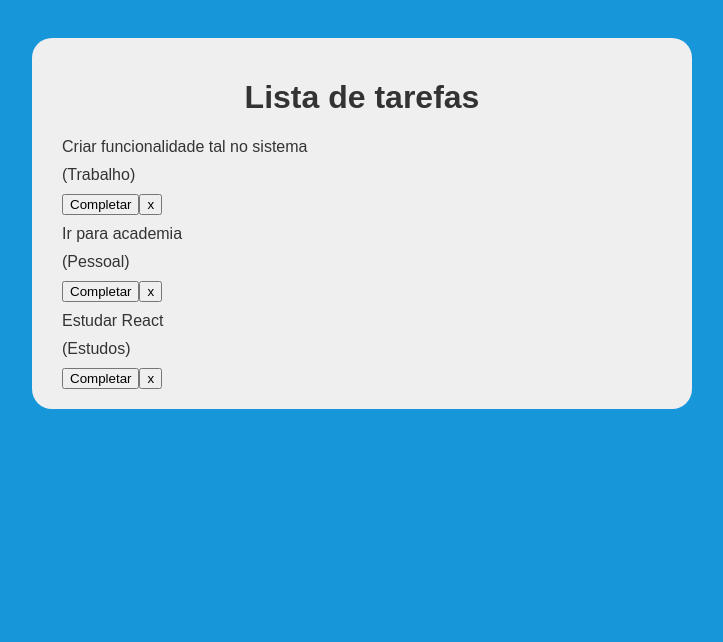
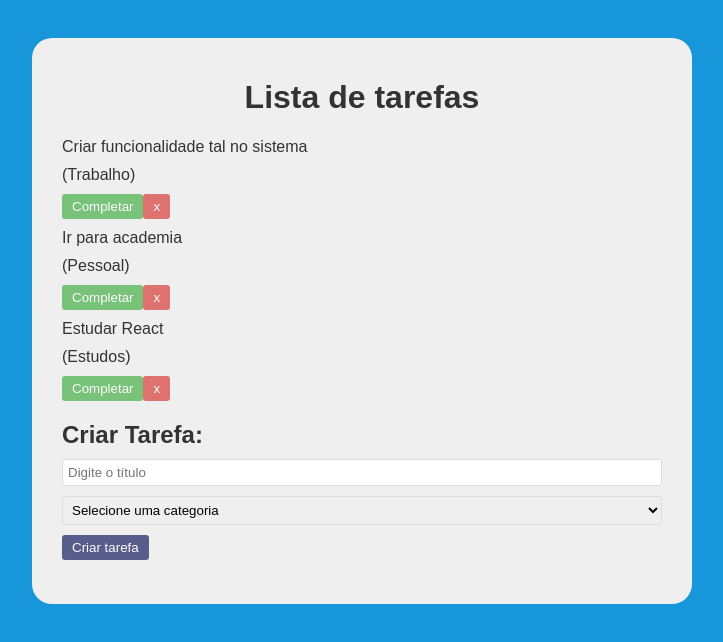
Before and after one commit to aasm-rasta/ToDoListEnhanced, a React (Vite) app: page / in a window 1280 px wide. Shown: the top 642 px of the page, without its empty margins (278-1001 px from the left). Built offline with nearby package versions, Linux system fonts and the light colour scheme.

Commit message:
components

```diff
--- a/src/App.css
+++ b/src/App.css
@@ -25,3 +25,37 @@
 input{
   box-sizing: border-box;
 }
+
+button{
+  background-color: #333974;
+  color: #fff;
+  padding: 5px 10px;
+  border: none;
+  border-radius: 3px;
+  cursor: pointer;
+  opacity: .8;
+  transition: .3s;
+}
+button:hover{
+  opacity: 1;
+}
+
+.complete{
+  background-color: #5cb85c;
+}
+
+.remove{
+  background-color: #d9534f;
+}
+
+.todo-form{
+  padding-bottom: 1.5rem;
+}
+
+input, select{
+  padding: 5px;
+  margin-bottom: 10px;
+  border: 1px solid #DDD;
+  border-radius: 3px;
+  width: 100%;
+}
--- a/src/App.jsx
+++ b/src/App.jsx
@@ -1,5 +1,7 @@
 import { useState } from 'react'
 import './App.css'
+import Todo from './components/Todo'
+import TodoForm from './components/TodoForm'
 
 function App() {
   const [todos, setTodos] = useState([
@@ -27,18 +29,10 @@
     <h1>Lista de tarefas</h1>
     <div className="todo-list">
       {todos.map((todo) =>(
-        <div className="todo">
-          <div className="content">
-            <p>{todo.text}</p>
-            <p className="category">({todo.category})</p>
-          </div>
-          <div>
-            <button>Completar</button>
-            <button>x</button>
-          </div>
-        </div>
+        <Todo todo={todo} />
       ))}
     </div>
+    <TodoForm />
   </div>
 }
 
--- /dev/null
+++ b/src/components/Todo.jsx
@@ -0,0 +1,19 @@
+//atalho rafce p/ criar componente
+import React from 'react'
+
+const Todo = ({todo}) => {
+    return (
+        <div className="todo">
+            <div className="content">
+                <p>{todo.text}</p>
+                <p className="category">({todo.category})</p>
+            </div>
+            <div>
+                <button className="complete">Completar</button>
+                <button className="remove">x</button>
+            </div>
+        </div>
+    )
+}
+
+export default Todo
--- /dev/null
+++ b/src/components/TodoForm.jsx
@@ -0,0 +1,28 @@
+import { useState } from 'react'
+
+const TodoForm = () => {
+    const [value, setValue] = useState("");
+    const [category, setCategory] = useState("");
+
+    const handleSubmit = (e) => {
+        e.preventDefault()
+        console.log("Enviou Form")
+    }
+    return (
+        <div className="todo-form">
+            <h2>Criar Tarefa:</h2>
+            <form onSubmit={handleSubmit}>
+                <input type="text" placeholder="Digite o título" />
+                <select>
+                    <option value="">Selecione uma categoria</option>
+                    <option value="Trabalho">Trabalho</option>
+                    <option value="Pessoal">Pessoal</option>
+                    <option value="Estudos">Estudos</option>
+                </select>
+                <button type="submit">Criar tarefa</button>
+            </form>
+        </div>
+    )
+}
+
+export default TodoForm
```
